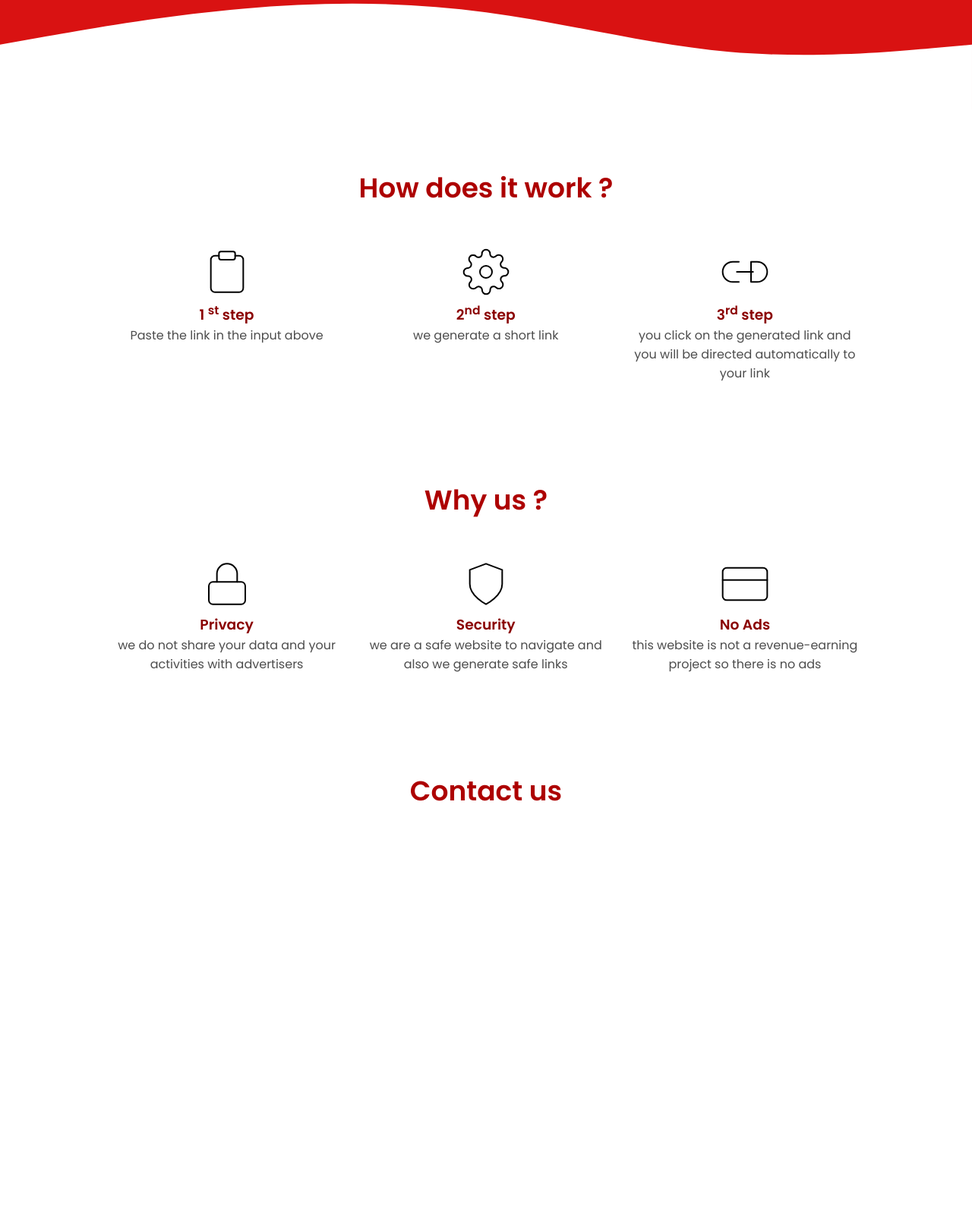
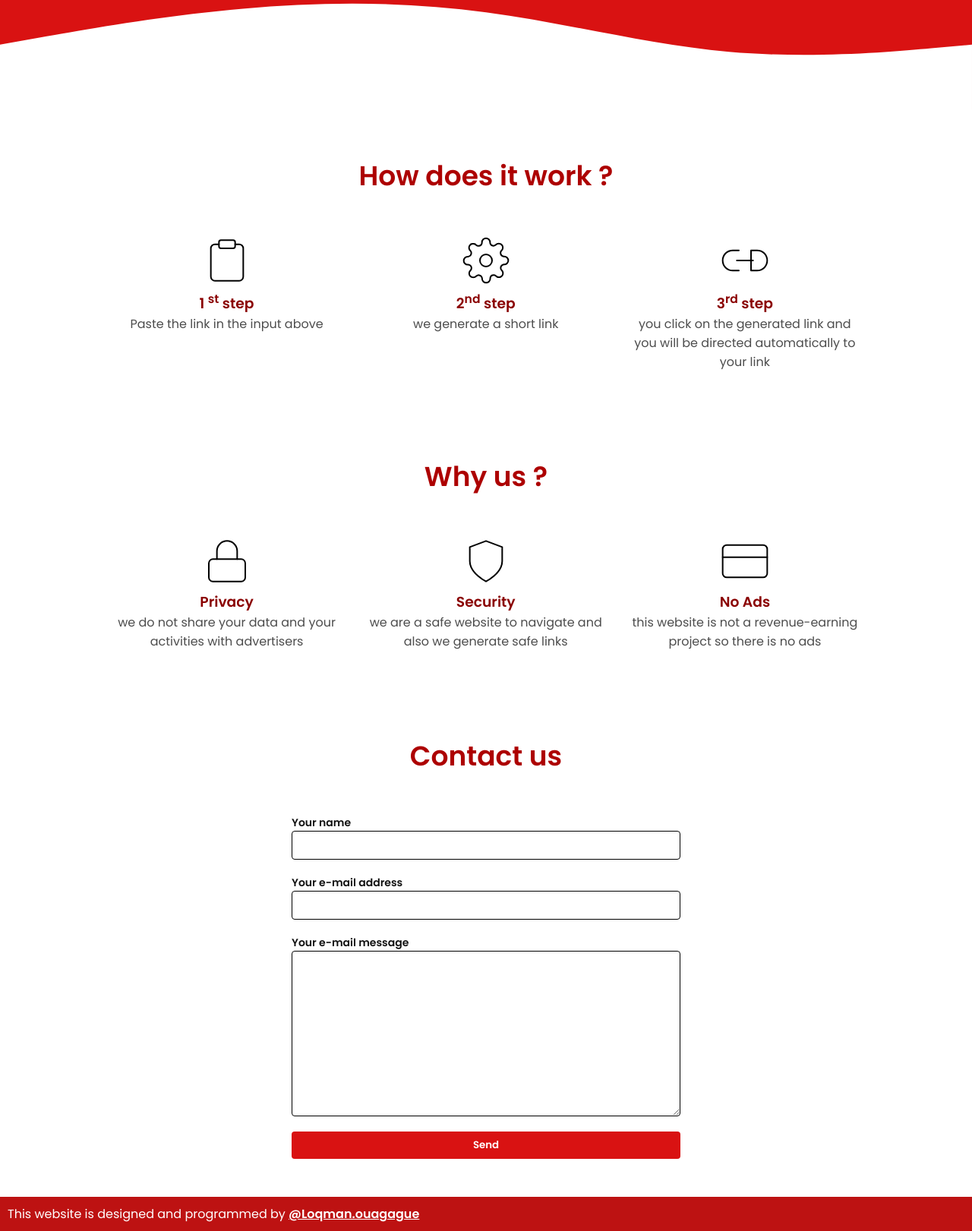
Before and after one commit to LoqmanOuagague/Curl-link-shortener, a PHP site: page / in a window 1280 px wide. Shown: the part 517-2138 px from the top of the page at 76% size. Before the commit the page ends 1572 px from the top, so only its background shows below. Run offline with PHP 8.4, Linux system fonts and the light colour scheme.

Commit message:
Designing the main page

```diff
--- a/css/main.css
+++ b/css/main.css
@@ -71,12 +71,14 @@ main h1 {
 main p {
   font-weight: bold;
 }
-main input {
+main input,
+.contact-us-form input,
+.contact-us-form textarea {
   padding: 8px;
   width: 75%;
   border-radius: 4px;
   border: 2px solid #fff;
-  transition: all 0.25s ease-in-out;
+  transition: all 0.3s ease-in-out;
 }
 main input:focus {
   border: 2px solid #01d5d5;
@@ -106,7 +108,7 @@ main button:hover {
 .why-us,
 .contact-us {
   overflow: hidden;
-  margin-top: 7.5%;
+  margin-top: 6%;
 }
 .how-does-it-work .title,
 .why-us .title,
@@ -131,3 +133,58 @@ main button:hover {
 .why-us > div > p {
   color: rgba(0, 0, 0, 0.7);
 }
+.contact-us-form {
+  margin-left: 25%;
+  margin-top: 50px;
+  width: 50%;
+}
+.contact-us-form * {
+  display: block;
+}
+.contact-us-form label {
+  font-weight: 600;
+  font-size: 14px;
+  line-height: 21px;
+  color: #111;
+}
+.contact-us-form input,
+.contact-us-form textarea {
+  border: 1px solid #000000;
+  width: 100%;
+  margin-bottom: 20px;
+}
+.contact-us-form input:focus,
+.contact-us-form textarea:focus {
+  box-shadow: 0 0 4px 0px #ad0000;
+  border: 1px solid #ad0000;
+}
+.contact-us-form button *{display: inline;}
+.contact-us-form button{
+  width: 100%;
+  padding: 5px;
+  margin-top: 20px;
+  background-color: #d91212;
+  color: #fff;
+  border-radius: 4px;
+  border: 3px solid transparent;
+  text-align: center;
+  font-weight: 600;
+  transition: all ease-in-out 0.25s;
+}
+.contact-us-form button:hover{
+  background-color: #fff;
+  color: #d91212;
+  border: 3px solid;
+}
+footer{
+  margin-top: 50px;
+width: 100%;
+background-color: #bd1212;
+color: #fff;
+padding: 10px;
+
+}
+footer span{
+  text-decoration: underline;
+  font-weight: 600;
+}
--- a/index.html
+++ b/index.html
@@ -75,9 +75,22 @@
     </section>
     <section class="contact-us">
         <h3 class="title">Contact us </h3>
-
+        <form action="" class="contact-us-form">
+            <label>Your name</label>
+            <input type="text">
+            <label>Your e-mail address</label>
+            <input type="text">
+            <label>Your e-mail message</label>
+            <textarea name="" id="" cols="30" rows="10"></textarea>
+            <button class="send">
+                <span>Send</span>
+            </button>
+        </form>
     </section>
 </div>
+<footer>
+    This website is designed and programmed by <span>@Loqman.ouagague</span>
+</footer>
 </body>
 
 </html>
```
